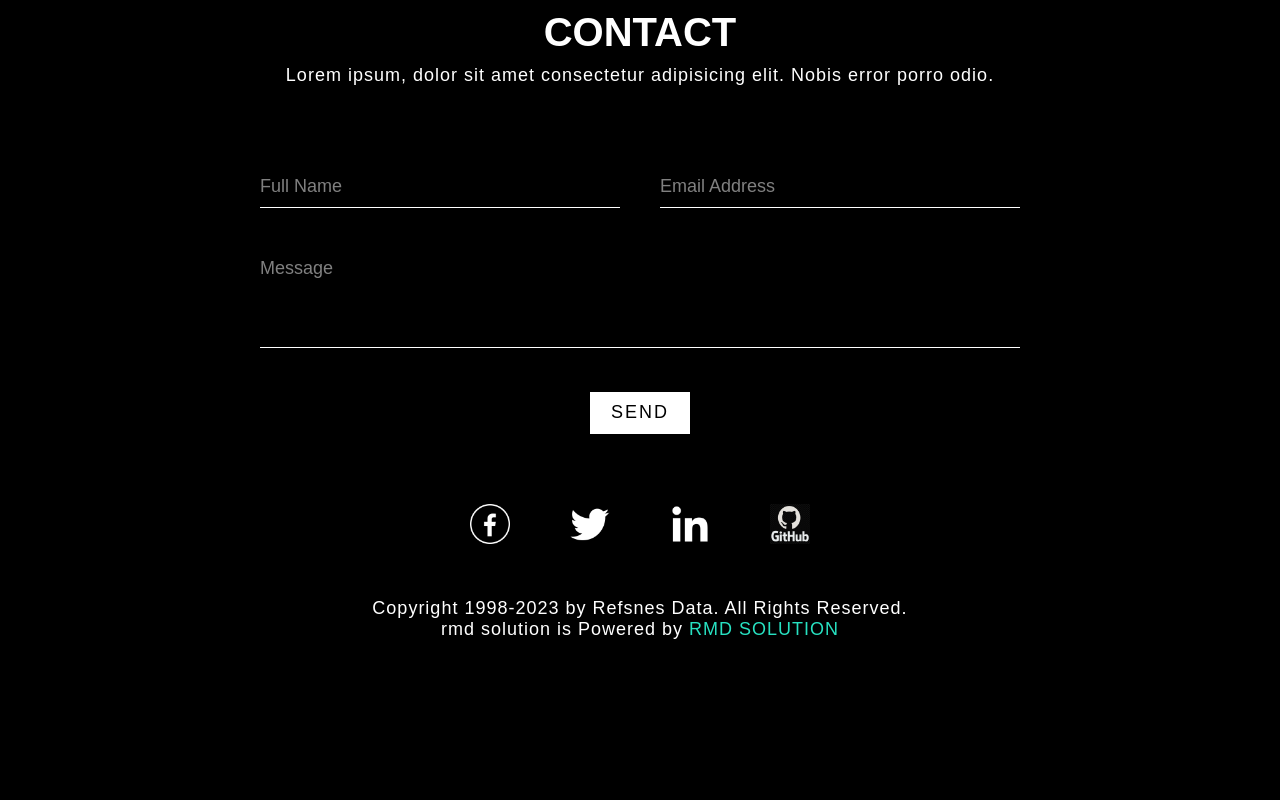
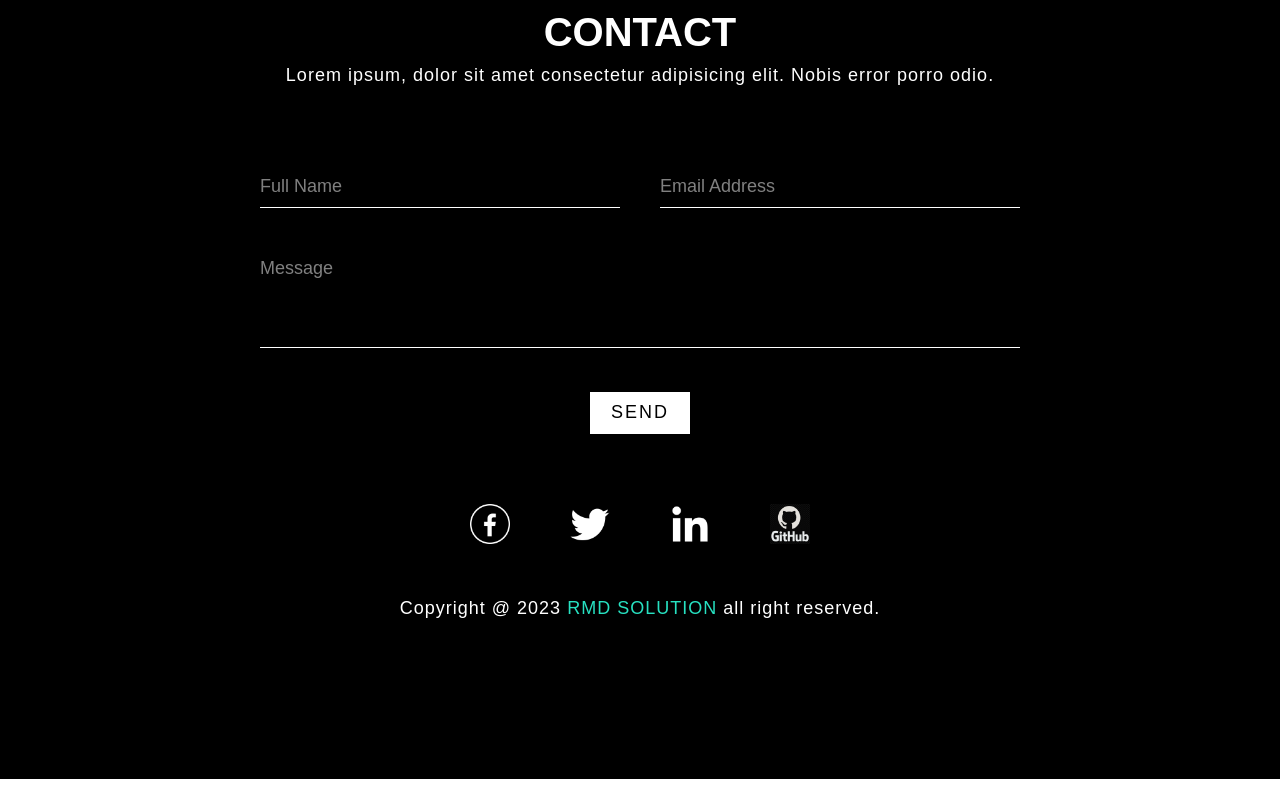
Before and after one commit to itrahul2098/RMD_SOLUTION, a plain HTML site: page index.html in a window 1280 px wide. Shown: the part 4640-5440 px from the top of the page. After the commit the page ends 5419 px from the top, so only its background shows below. Drawn offline with Linux system fonts and the light colour scheme.

Commit message:
changing in copyright

```diff
--- a/index.html
+++ b/index.html
@@ -208,8 +208,7 @@
                     <li><a href="https://github.com/itrahul2098"><img src="./GitHub.jpg" alt=""></a></li>
                 </ul>
             </div>
-            <p class="copyright">Copyright 1998-2023 by Refsnes Data. All Rights Reserved. <br>
-                rmd solution is Powered by <a href="#">RMD SOLUTION</a></p>
+            <p class="copyright">Copyright @ 2023 <a href="#">RMD SOLUTION</a> all right reserved.</p>
         </div>
     </section>
 
```
